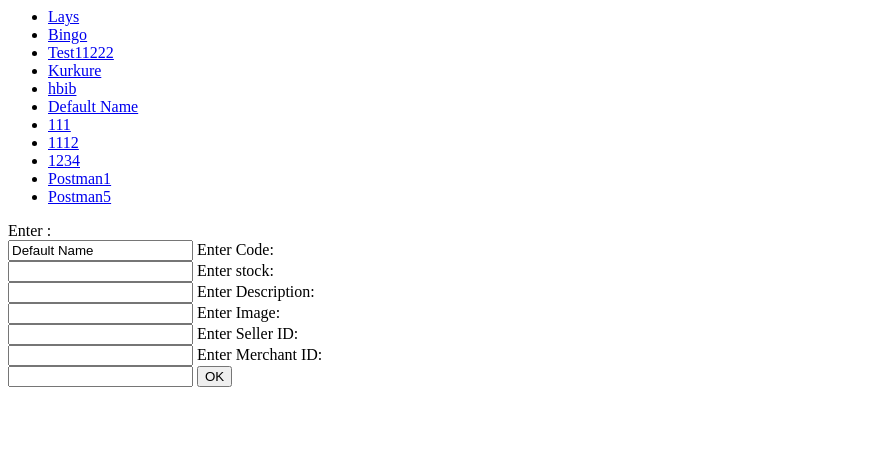
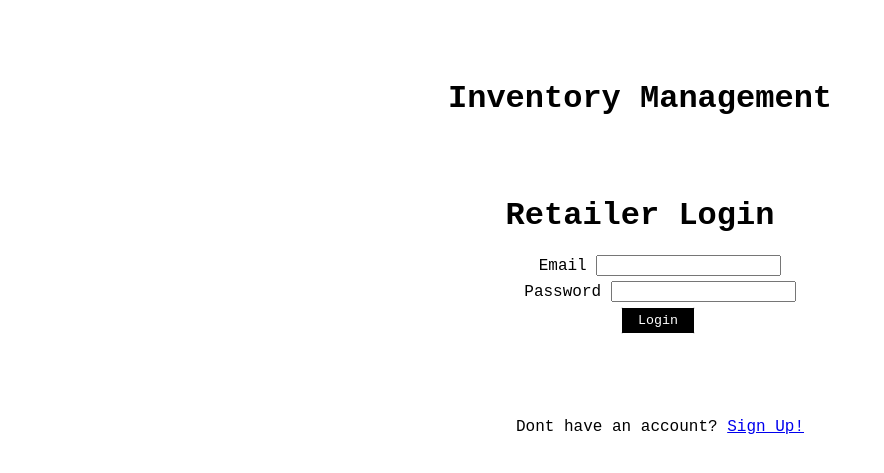
Before and after one commit to adityaranganathan/django-web-apps, a Django app: page /inventory/ in a window 1280 px wide. Shown: the top 473 px of the page, without its empty margins (0-884 px from the left). Run offline with Django 3.2, Linux system fonts and the light colour scheme; data comes from the database, SQL or seed files in the repository.

Commit message:
Custom Users implemented

```diff
--- /dev/null
+++ b/inventory/static/inventory/home.css
@@ -0,0 +1,40 @@
+h1, p{
+	margin-top:5rem;
+	color:black;
+	font-family:"Courier New", Courier, monospace;
+	text-align: center;
+}
+
+
+ul li {
+	list-style-type:none;
+	text-align: center;
+	margin-top:5px;
+	font-family:"Courier New", Courier, monospace;
+}
+.success{
+	color:green;
+}
+.info{
+	color:red;
+}
+
+.submit{
+	display:inline-block;
+	padding:0.35em 1.2em;
+	border:0.1em solid #FFFFFF;
+	margin:0 0.3em 0.3em 0;
+	border-radius:0.12em;
+	box-sizing: border-box;
+	text-decoration:none;
+	font-family:"Courier New", Courier, monospace;
+	font-weight:300;
+	text-align:center;
+	transition: all 0.2s;
+	color:white;
+	background-color:black;
+}
+.submit:hover{
+	color:#000000;
+	background-color:#FFFFFF;
+}
--- /dev/null
+++ b/inventory/templates/inventory/base.html
@@ -0,0 +1,15 @@
+ <!DOCTYPE html>
+{% load static %}
+<html>
+  <head>
+    <title>Inventory Management {% block title %}{% endblock %}</title>
+	{% block style %}{% endblock %}
+  </head>
+  <body>
+
+  {% block content %}
+
+  {% endblock %}
+
+  </body>
+</html>
--- a/inventory/templates/inventory/index.html
+++ b/inventory/templates/inventory/index.html
@@ -1,35 +1,36 @@
-{% if all_products %}
-    <ul>
-    {% for product in all_products %}
-        <li><a href="{{ product.code }}/">{{ product.name }}</a></li>
+{% extends "inventory/base.html" %}
+{% load static %}
+
+{% block style %}<link rel="stylesheet" href="{% static 'inventory/home.css' %}" >{% endblock %}
+
+{% block content %}
+<h1> Inventory Management</h1>
+
+<h1>Retailer Login</h1>
+<form action={% url 'inventory:home' %}  method="POST">
+{% csrf_token %}
+  <ul>
+    <li>
+      <label>Email</label>
+      <input type="text" id="email" name="email">
+	</li>
+    <li>
+	  <label>Password</label>
+      <input type="password" id="pwd" name="pwd">
+	</li>
+	<li>
+	  <input class="submit" type="submit" value="Login">
+	</li>
+</form>
+
+<p>Dont have an account? <a href="{% url 'inventory:sign_up_retailer' %}" >Sign Up!</a></p>
+
+{% if messages %}
+<ul class="messages">
+    {% for message in messages %}
+    <li{% if message.tags %} class="{{ message.tags }}"{% endif %}>{{ message }}</li>
     {% endfor %}
-    </ul>
+</ul>
+{% endif %}
 
-	<form action="{% url 'inventory:add_product' %}" method="post">
-	{% csrf_token %}
-	<label for="Name">Enter : </label><br>
-	<input type="text" name="name" value="Default Name">
-
-	<label for="Code">Enter Code: </label><br>
-	<input type="text" name="code" value="">
-
-	<label for="Stock">Enter stock: </label><br>
-	<input type="number" name="stock" value="">
-
-	<label for="Description">Enter Description: </label><br>
-	<input type="text" name="description" value="">
-
-	<label for="Image">Enter Image: </label><br>
-	<input type="text" name="image" value="">
-
-	<label for="Seller ID">Enter Seller ID: </label><br>
-	<input type="number" name="seller_id" value="">
-
-	<label for="Merchant ID">Enter Merchant ID: </label><br>
-	<input type="number" name="merchant_id" value="">
-
-	<input type="submit" value="OK">
-	</form>
-{% else %}
-    <p>No Products are available.</p>
-{% endif %}
+{% endblock %}
--- a/inventory/urls.py
+++ b/inventory/urls.py
@@ -5,18 +5,17 @@ from . import views
 api_patterns = [
 	path('merchants/', views.MerchantList.as_view()),
     path('merchants/<int:pk>/', views.MerchantDetail.as_view()),
-    path('sellers/', views.SellerList.as_view()),
-    path('sellers/<int:pk>/', views.SellerDetail.as_view()),
+    path('retailers/', views.RetailerList.as_view()),
+    path('retailers/<int:pk>/', views.RetailerDetail.as_view()),
     path('products/', views.ProductList.as_view()),
     path('products/<int:pk>/', views.ProductDetail.as_view()),
-
 ]
 
 app_name = 'inventory'
 urlpatterns = [
-	path('', views.index, name='index'),
-	path('<int:product_code>/', views.product_page, name='product_page'),
-	path('add_product/', views.add_product, name='add_product'),
-	path('watever/<x>/<y>/', views.watever, name='watever_page'),
+	path('', views.index, name='home'),
+	path('signup/retailer/', views.sign_up_retailer, name='sign_up_retailer'),
+	path('signup/customer/', views.sign_up_customer, name='sign_up_customer'),
+	path('products/', views.products_list, name='products_list'),
 	path('api/', include(api_patterns)),
 ]
--- a/inventory/views.py
+++ b/inventory/views.py
@@ -1,49 +1,100 @@
 from django.shortcuts import render
 from django.http import HttpResponse, Http404, HttpResponseRedirect
 from django.template import loader
-from .models import Product, Merchant, Seller
-from django.urls import reverse
+from .models import Product, Merchant, Retailer, CustomUser
+from django.urls import reverse, reverse_lazy
 
+from django.views.generic import ListView
 from django.core import serializers
 from django.views.decorators.csrf import csrf_exempt
 from rest_framework import generics
-from .serializers import MerchantSerializer, SellerSerializer, ProductSerializer
+from .serializers import MerchantSerializer, RetailerSerializer, ProductSerializer
+
+from django.contrib.auth import authenticate, login
+from django.contrib import messages
+
+from .forms import RetailerSignUpForm, ProductForm
+
 # Create your views here.
 def index(request):
-	all_products = Product.objects.all()
-	template = loader.get_template('inventory/index.html')
-	context = { 'all_products' : all_products}
 
-	return HttpResponse(template.render(context, request))
+    if request.method == 'POST':
+        email = request.POST['email']
+        password = request.POST['pwd']
+        user = authenticate(request, username=email, password=password)
+        if user is not None:
+            login(request, user)
+            messages.add_message(request, messages.SUCCESS, 'Succesfully logged in as {}!'.format(email))
+            return HttpResponseRedirect(reverse('inventory:products_list'))
+        else:
+            messages.add_message(request, messages.INFO, 'Incorrect credentials')
+
+    return render(request, 'inventory/index.html')
+
+def sign_up_retailer(request):
+    if request.method == 'POST':
+        sign_up_form = RetailerSignUpForm(request.POST)
+        if sign_up_form.is_valid():
+            sign_up_form.save()
+            name = sign_up_form.cleaned_data.get('name')
+            messages.add_message(request, messages.SUCCESS, 'Succesfully created {}!'.format(name))
+            return HttpResponseRedirect(reverse_lazy('inventory:home'))
+        else:
+            messages.add_message(request, messages.INFO, 'Invalid Form!')
+            return HttpResponseRedirect(reverse_lazy('inventory:sign_up_retailer'))
+    else:
+        sign_up_form = RetailerSignUpForm()
+    return render(request, 'inventory/signup.html', context={'form':sign_up_form})
+
+def sign_up_customer(request):
+    if request.method == 'POST':
+        sign_up_form = UserCreationForm(request.POST)
+        if sign_up_form.is_valid():
+            sign_up_form.save()
+            username = sign_up_form.cleaned_data.get('username')
+            messages.add_message(request, messages.SUCCESS, 'Succesfully created {}!'.format(username))
+            return HttpResponseRedirect(reverse_lazy('inventory:home'))
+        else:
+            messages.add_message(request, messages.INFO, 'Invalid Form!')
+            return HttpResponseRedirect(reverse_lazy('inventory:sign_up'))
+    else:
+        sign_up_form = UserCreationForm()
+    return render(request, 'inventory/signup.html', context={'form':sign_up_form})
 
 
-def product_page(request, product_code):
-	try:
-		product = Product.objects.get(code = product_code)
-	except Product.DoesNotExist:
-		raise Http404("Product does not exist")
-	template = loader.get_template('inventory/detail.html')
-	context = { 'product' : product }
-	print(reverse('inventory:product_page', args = [product_code]))
-	return HttpResponse(template.render(context, request))
+
+def products_list(request):
+    if not request.user.is_authenticated:
+        return HttpResponseRedirect(reverse_lazy('inventory:home'))
+    else:
+        if request.method == 'POST':
+            add_productform = ProductForm(request.POST)
+            new_product = add_productform.save(commit=False)
+            new_product.retailer = Retailer.objects.get(user=request.user)
+            new_product.save()
+            messages.add_message(request, messages.SUCCESS, 'Succesfully Added {}!'.format(request.POST['name']))
+        else:
+            add_productform = ProductForm(request.POST)
+        products = Product.objects.filter(retailer = Retailer.objects.get(user=request.user))
+    return render(request, 'inventory/products.html', context={'products':products, 'form':add_productform})
 
 
 def add_product(request):
-	merchant = Merchant.objects.get(id=request.POST['merchant_id'])
-	seller = Seller.objects.get(id=request.POST['seller_id'])
+    merchant = Merchant.objects.get(id=request.POST['merchant_id'])
+    retailer = Retailer.objects.get(id=request.POST['retailer_id'])
 
-	new_product = Product(name = request.POST['name'], code = request.POST['code'], description = request.POST['description'])
-	new_product.image = request.POST['image']
-	new_product.seller = seller
-	new_product.merchant = merchant
-	new_product.save()
-	s = ""
-	for key, value in request.POST.items():
-		s += str(key) + ":" + str(value) + "|||"
-	return HttpResponseRedirect('/inventory')
+    new_product = Product(name = request.POST['name'], code = request.POST['code'], description = request.POST['description'])
+    new_product.image = request.POST['image']
+    new_product.retailer = retailer
+    new_product.merchant = merchant
+    new_product.save()
+    s = ""
+    for key, value in request.POST.items():
+        s += str(key) + ":" + str(value) + "|||"
+    return HttpResponseRedirect('/inventory')
 
 def watever(request, x, y):
-	return HttpResponse(str(x)+str(y))
+    return HttpResponse(str(x)+str(y))
 
 class MerchantList(generics.ListCreateAPIView):
     queryset = Merchant.objects.all()
@@ -54,13 +105,13 @@ class MerchantDetail(generics.RetrieveUpdateDestroyAPIView):
     serializer_class = MerchantSerializer
 
 
-class SellerList(generics.ListCreateAPIView):
-    queryset = Seller.objects.all()
-    serializer_class = SellerSerializer
+class RetailerList(generics.ListCreateAPIView):
+    queryset = Retailer.objects.all()
+    serializer_class = RetailerSerializer
 
-class SellerDetail(generics.RetrieveUpdateDestroyAPIView):
-    queryset = Seller.objects.all()
-    serializer_class = SellerSerializer
+class RetailerDetail(generics.RetrieveUpdateDestroyAPIView):
+    queryset = Retailer.objects.all()
+    serializer_class = RetailerSerializer
 
 
 class ProductList(generics.ListCreateAPIView):
--- a/inventorymgmt/settings.py
+++ b/inventorymgmt/settings.py
@@ -40,6 +40,8 @@ INSTALLED_APPS = [
     'django.contrib.staticfiles',
 	'rest_framework',
 ]
+
+AUTH_USER_MODEL = 'inventory.CustomUser'
 
 MIDDLEWARE = [
     'django.middleware.security.SecurityMiddleware',
```
Also changed, not shown: inventory/admin.py (+30 -3 lines), inventory/forms.py (added, +51 -0 lines), inventory/managers.py (added, +32 -0 lines), inventory/models.py (+43 -15 lines), inventory/serializers.py (+4 -4 lines), inventory/static/inventory/products.css (added, +40 -0 lines), inventory/static/inventory/signup.css (added, +40 -0 lines), inventory/templates/inventory/products.html (added, +35 -0 lines), inventory/templates/inventory/signup.html (added, +24 -0 lines), db.sqlite3, inventory/migrations/0001_initial.py, 1 other file.
